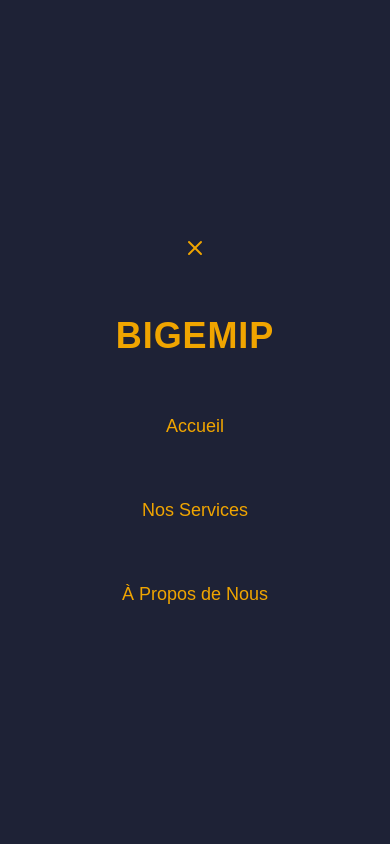
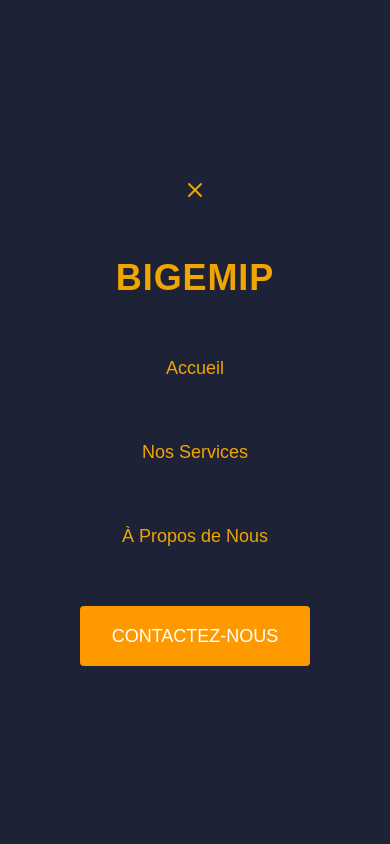
Before and after one commit to JordyBukondaTshibangu/BIGEMIP-SARL, a Next.js app: page /services in a window 390 px wide. Both pictures are taken after a click on the button "Toggle navigation menu". Shown: the top 844 px of the page. Built offline with nearby package versions, Linux system fonts and the light colour scheme.

Commit message:
fix: correct typo in navigation component

```diff
--- a/src/components/molecules/_common/bgp-partenairs.tsx
+++ b/src/components/molecules/_common/bgp-partenairs.tsx
@@ -35,7 +35,7 @@ function BGPPartners() {
           initial={{ opacity: 0, y: 40 }}
           whileInView={{ opacity: 1, y: 0 }}
           transition={{ duration: 0.8, ease: "easeOut" }}
-          className="flex h-full md:grid md:grid-cols-3 gap-10 overflow-auto flex-nowrap"
+          className="flex h-full  flex-col md:grid md:grid-cols-3 gap-14 md:gap-10 overflow-auto flex-nowrap"
         >
           {partners.map((partner, index) => (
             <div
@@ -52,6 +52,7 @@ function BGPPartners() {
               <h4 className="text-2xl font-semibold uppercase text-[#1e2236] tracking-widest">
                 {partner?.name}
               </h4>
+              <hr className="w-20 border-t-2 border-amber-500 md:hidden" />
             </div>
           ))}
         </motion.div>
--- a/src/components/ui/navigation.tsx
+++ b/src/components/ui/navigation.tsx
@@ -93,6 +93,14 @@ function NavigationBar() {
               {label}
             </Link>
           ))}
+          <Link
+            key="/contact"
+            href="/contact"
+            className="text-[#f0a500] text-lg hover:text-white transition"
+            onClick={() => setIsOpen(false)}
+          >
+            <Button buttonText="Contactez-nous" type="button" />
+          </Link>
         </div>
       )}
     </>
```
